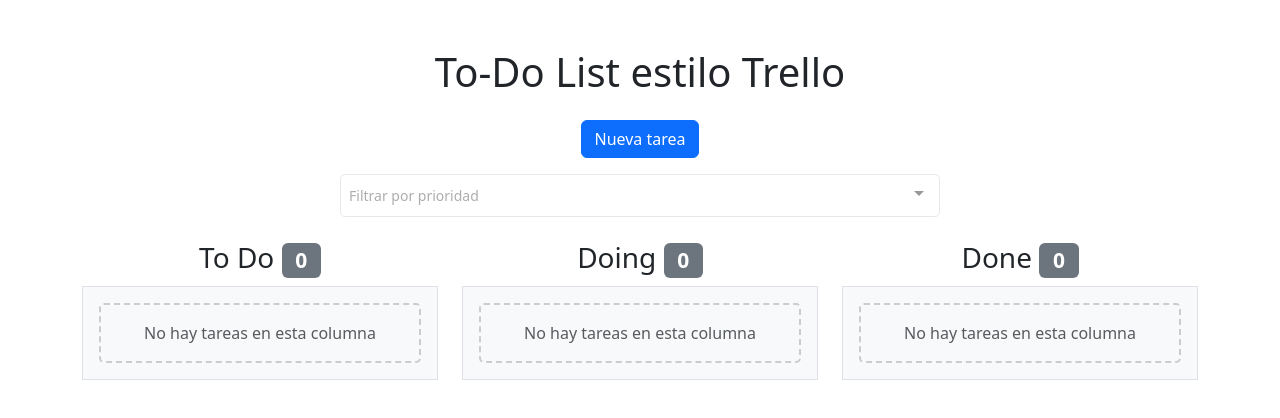
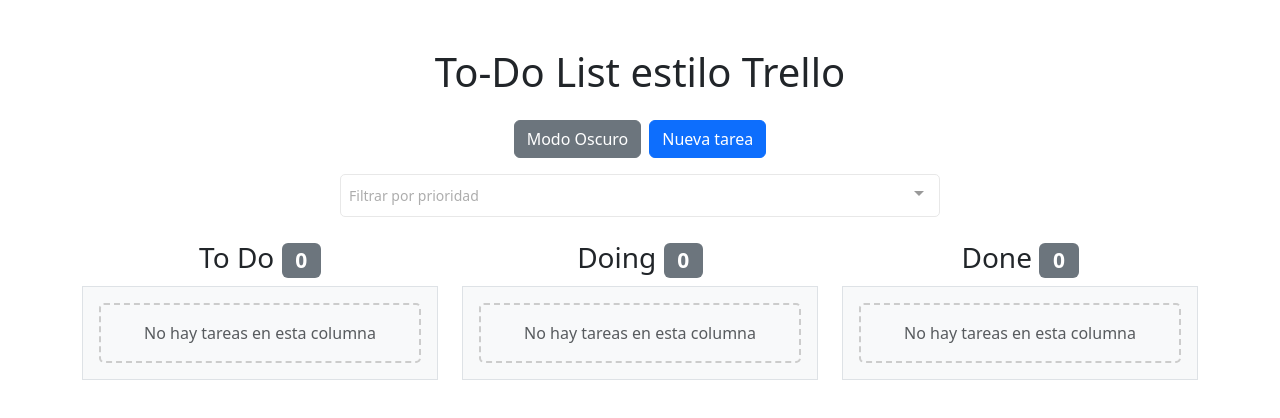
Before and after one commit to CmorenoRuizz/to_do_list, a Vue app: page / in a window 1280 px wide. Shown: the top 418 px of the page. Built offline with nearby package versions, Linux system fonts and the light colour scheme.

Commit message:
v.0.1.2 (modo claro/oscuro añadido)

```diff
--- a/src/views/HomeView.vue
+++ b/src/views/HomeView.vue
@@ -2,8 +2,13 @@
   <div class="container mt-5">
     <h1 class="text-center mb-4">To-Do List estilo Trello</h1>
 
-    <!-- Botón para mostrar/ocultar formulario -->
-    <div class="text-center mb-3">
+    <div class="d-flex justify-content-center gap-2 mb-3">
+      <!-- Botón para alternar modo oscuro -->
+      <button class="btn btn-secondary" @click="toggleDarkMode">
+        {{ modoOscuro ? "Modo Claro" : "Modo Oscuro" }}
+      </button>
+
+      <!-- Botón para mostrar/ocultar formulario -->
       <button class="btn btn-primary" @click="toggleFormulario">
         {{ mostrarFormulario ? "Ocultar formulario" : "Nueva tarea" }}
       </button>
@@ -204,7 +209,14 @@ export default {
       opcionesPrioridad: ["Alta", "Media", "Baja"],
       mostrarFormulario: false,
       tareaArrastrada: null,
+      modoOscuro: JSON.parse(localStorage.getItem('modoOscuro')) || false,
     };
+  },
+  created() {
+    // Aplicar el modo oscuro al cargar la página si estaba activo
+    if (this.modoOscuro) {
+      document.body.classList.add('bg-dark', 'text-white');
+    }
   },
   computed: {
     tareasPorColumna() {
@@ -234,6 +246,15 @@ export default {
   methods: {
     toggleFormulario() {
       this.mostrarFormulario = !this.mostrarFormulario;
+    },
+    toggleDarkMode() {
+      this.modoOscuro = !this.modoOscuro;
+      localStorage.setItem('modoOscuro', this.modoOscuro);
+      if (this.modoOscuro) {
+        document.body.classList.add('bg-dark', 'text-white');
+      } else {
+        document.body.classList.remove('bg-dark', 'text-white');
+      }
     },
     agregarTarea() {
       if (
```
